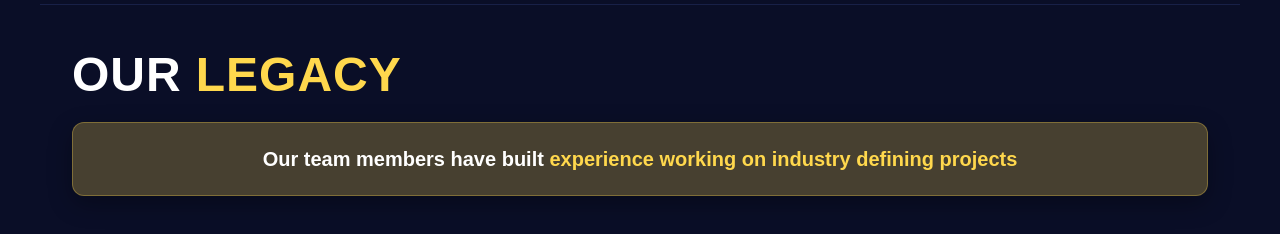
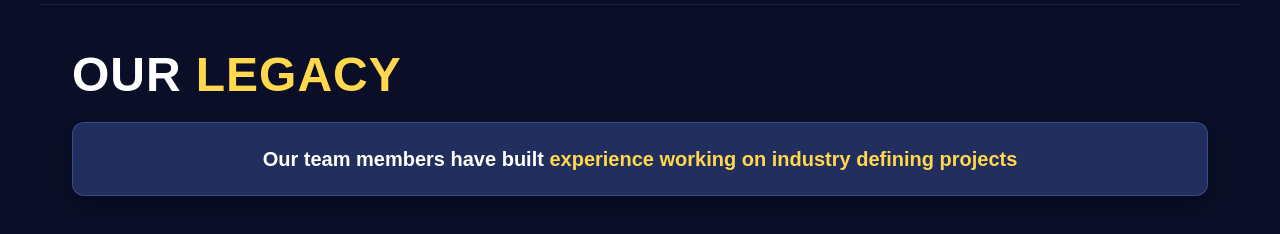
Before and after one commit to Day-III-Digital/dayiii.com, a SvelteKit app: page / in a window 1280 px wide. Shown: the part 2900-3134 px from the top of the page. Built offline with nearby package versions, Linux system fonts and the light colour scheme; a web font is replaced by a local one.

Commit message:
Legacy section: blue background notice with yellow highlight text
Co-Authored-By: Warp <agent@warp.dev>

```diff
--- a/src/routes/+page.svelte
+++ b/src/routes/+page.svelte
@@ -322,7 +322,7 @@
 	<section class="projects">
 		<div class="section-content">
 			<h2 class="projects-heading experience-heading"><span class="projects-prefix">OUR</span> <span class="projects-highlight">LEGACY</span></h2>
-			<p class="projects-notice">Our team members have built <span class="notice-highlight">experience working on industry defining projects</span></p>
+			<p class="projects-notice experience-notice">Our team members have built <span class="notice-highlight-blue">experience working on industry defining projects</span></p>
 
 			<div class="experience-carousel" role="region" aria-roledescription="carousel" aria-label="Past experience projects">
 				<button
@@ -1238,6 +1238,16 @@
 		font-weight: 900;
 	}
 
+	.experience-notice {
+		background: rgba(107, 143, 255, 0.25);
+		border: 1px solid rgba(107, 143, 255, 0.3);
+	}
+
+	.notice-highlight-blue {
+		color: #FFD84D;
+		font-weight: 900;
+	}
+
 	/* Featured Project Card */
 	.featured-project-card {
 		position: relative;
```
